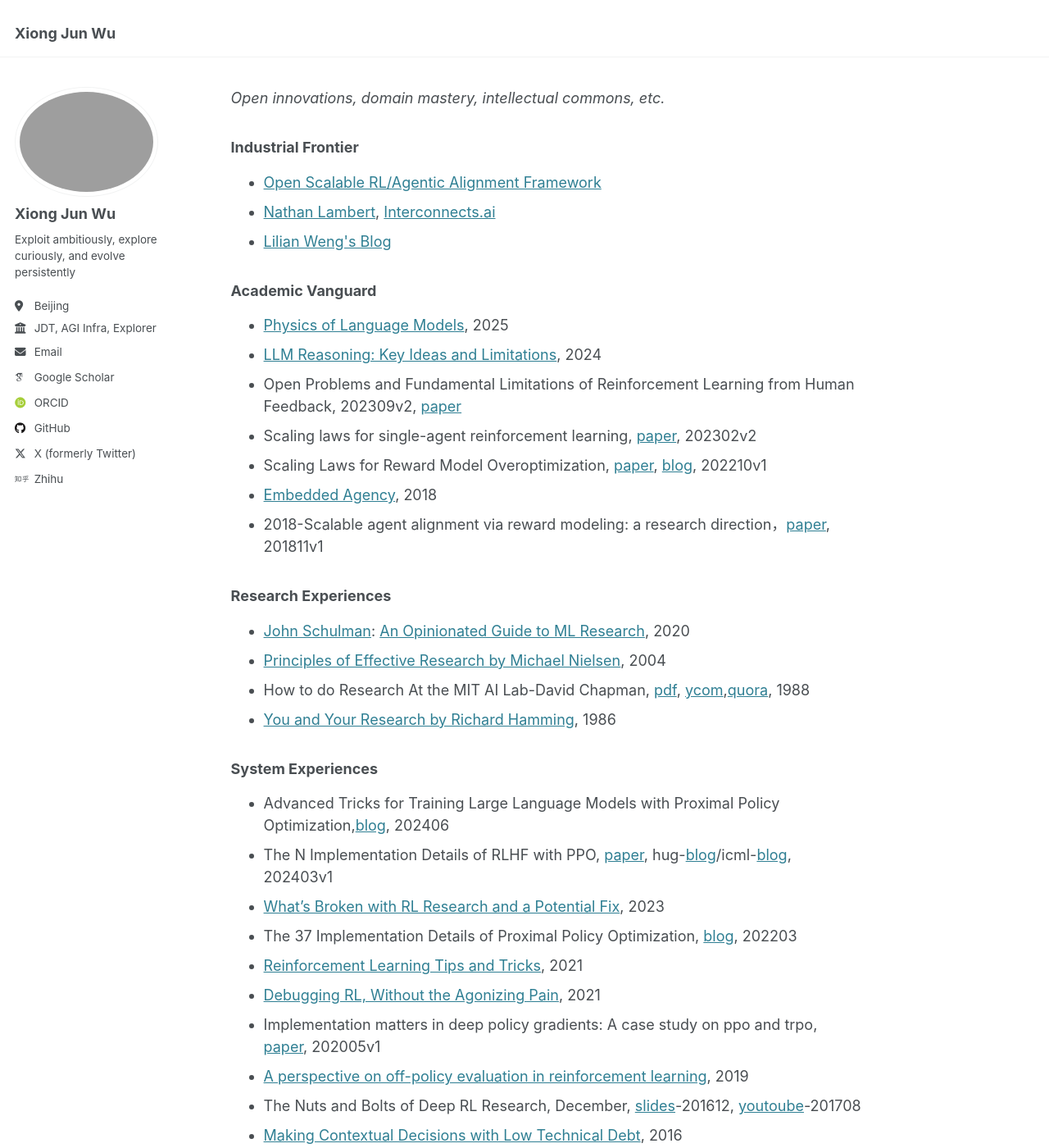
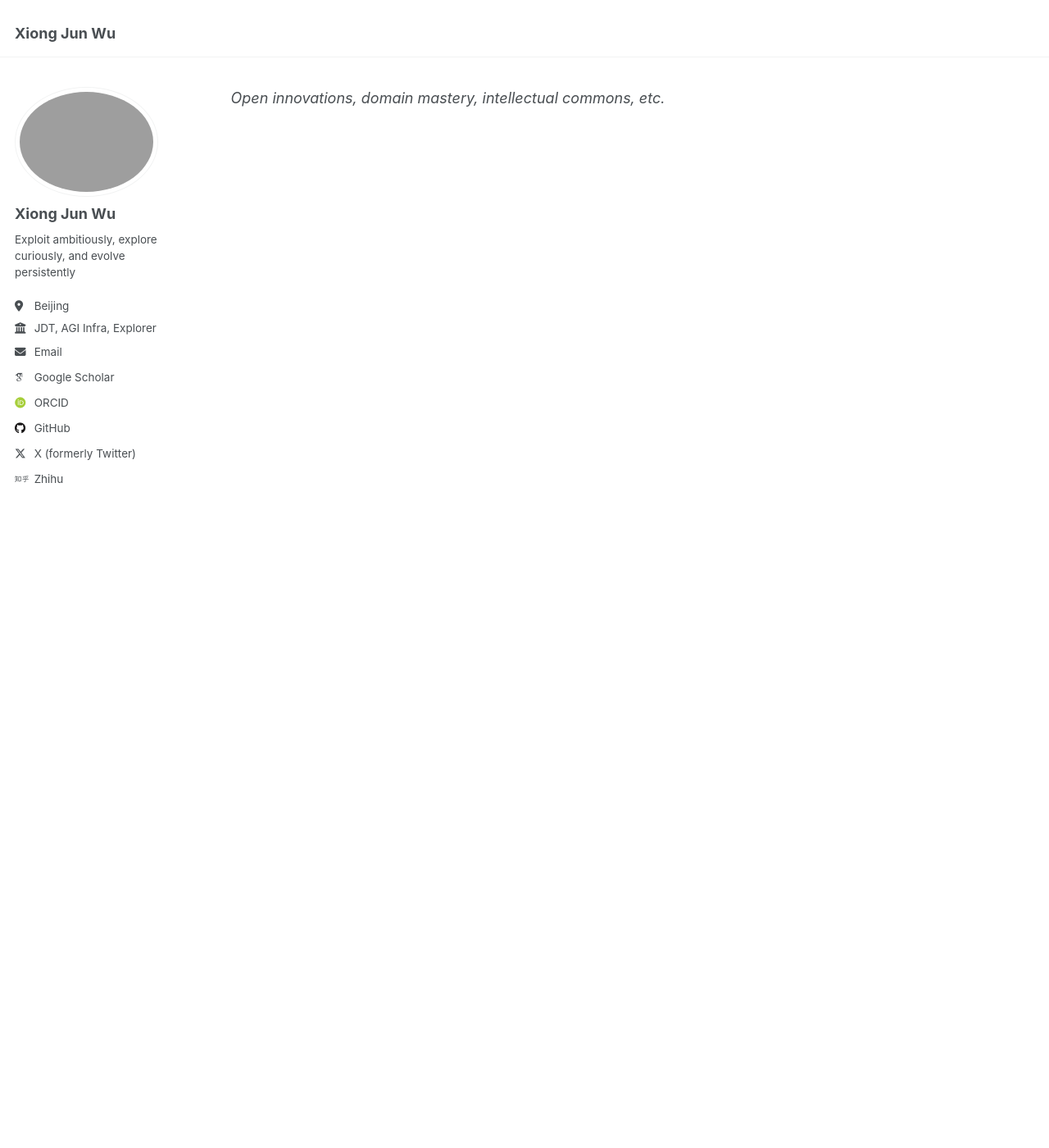
Before and after one commit to junwuxgi/junwuxgi.github.io, a Jekyll site: the page built from resources.md, in a window 1280 px wide and 1400 px high. Shown: the whole window at 82% size. Built offline with Jekyll 4.4.1, drawn with Linux system fonts in a browser that asks for light colours; some web fonts are replaced; our own code applies the rules of GitHub Pages for plain Markdown files.

Commit message:
Remove multiple sections from resources.md
Removed sections on Industrial Frontier, Academic Vanguard, Research Experiences, and System Experiences from resources.md.

```diff
--- a/resources.md
+++ b/resources.md
@@ -1,37 +1 @@
 *Open innovations, domain mastery, intellectual commons, etc.*
-
-### Industrial Frontier
-
-- [Open Scalable RL/Agentic Alignment Framework](https://github.com/junwuxgi/Open-Scalable-RL-Agentic-Alignment-Algorithm-and-Framework)
-- [Nathan Lambert](https://link.zhihu.com/?target=https%3A//www.natolambert.com/), [Interconnects.ai](https://link.zhihu.com/?target=https%3A//www.interconnects.ai/)
-- [Lilian Weng&#39;s Blog](https://lilianweng.github.io/)
-
-### Academic Vanguard
-
-* [Physics of Language Models](https://link.zhihu.com/?target=https%3A//physics.allen-zhu.com/home), 2025
-* [LLM Reasoning: Key Ideas and Limitations](https://dennyzhou.github.io/LLM-Reasoning-Berkeley.pdf), 2024
-* Open Problems and Fundamental Limitations of Reinforcement Learning from Human Feedback, 202309v2, [paper](https://arxiv.org/pdf/2307.15217.pdf)
-* Scaling laws for single-agent reinforcement learning, [paper](https://arxiv.org/pdf/2301.13442.pdf),  202302v2
-* Scaling Laws for Reward Model Overoptimization, [paper](https://arxiv.org/pdf/2210.10760.pdf), [blog](https://openai.com/research/scaling-laws-for-reward-model-overoptimization), 202210v1
-* [Embedded Agency](https://www.lesswrong.com/posts/i3BTagvt3HbPMx6PN/embedded-agency-full-text-version), 2018
-* 2018-Scalable agent alignment via reward modeling: a research direction，[paper](https://arxiv.org/pdf/1811.07871.pdf), 201811v1
-
-### Research Experiences
-
-- [John Schulman](http://joschu.net/index.html): [An Opinionated Guide to ML Research](http://joschu.net/blog/opinionated-guide-ml-research.html), 2020
-- [Principles of Effective Research by Michael Nielsen](http://michaelnielsen.org/blog/principles-of-effective-research), 2004
-- How to do Research At the MIT AI Lab-David Chapman, [pdf](https://people.cs.umass.edu/~emery/misc/how-to.pdf), [ycom](https://news.ycombinator.com/item?id=8399587),[quora](https://www.quora.com/What-did-you-do-to-get-into-CSAIL-MIT-AI-lab-To-be-more-general-how-can-one-get-into-CSAIL), 1988
-- [You and Your Research by Richard Hamming](http://www.cs.virginia.edu/~robins/YouAndYourResearch.html), 1986
-
-### System Experiences
-
-- Advanced Tricks for Training Large Language Models with Proximal Policy Optimization,[blog](https://hijkzzz.notion.site/rlhf-implementation-tricks?v=158d9a33ecc98132bf9e000c39227361), 202406
-- The N Implementation Details of RLHF with PPO, [paper](https://arxiv.org/pdf/2403.17031), hug-[blog](https://huggingface.co/blog/the_n_implementation_details_of_rlhf_with_ppo)/icml-[blog](https://iclr-blogposts.github.io/2024/blog/the-n-implementation-details-of-rlhf-with-ppo/), 202403v1
-- [What’s Broken with RL Research and a Potential Fix](https://arxiv.org/abs/2301.01320), 2023
-- The 37 Implementation Details of Proximal Policy Optimization, [blog](https://iclr-blog-track.github.io/2022/03/25/ppo-implementation-details/), 202203
-- [Reinforcement Learning Tips and Tricks](https://stable-baselines.readthedocs.io/en/master/guide/rl_tips.html), 2021
-- [Debugging RL, Without the Agonizing Pain](https://andyljones.com/posts/rl-debugging.html), 2021
-- Implementation matters in deep policy gradients: A case study on ppo and trpo, [paper](https://arxiv.org/pdf/2005.12729), 202005v1
-- [A perspective on off-policy evaluation in reinforcement learning](https://lihongli.github.io/papers/li19perspective.pdf), 2019
-- The Nuts and Bolts of Deep RL Research, December, [slides](http://joschu.net/docs/nuts-and-bolts.pdf)-201612, [youtoube](https://www.youtube.com/watch?v=8EcdaCk9KaQ)-201708
-- [Making Contextual Decisions with Low Technical Debt](https://arxiv.org/abs/1606.03966), 2016
```
